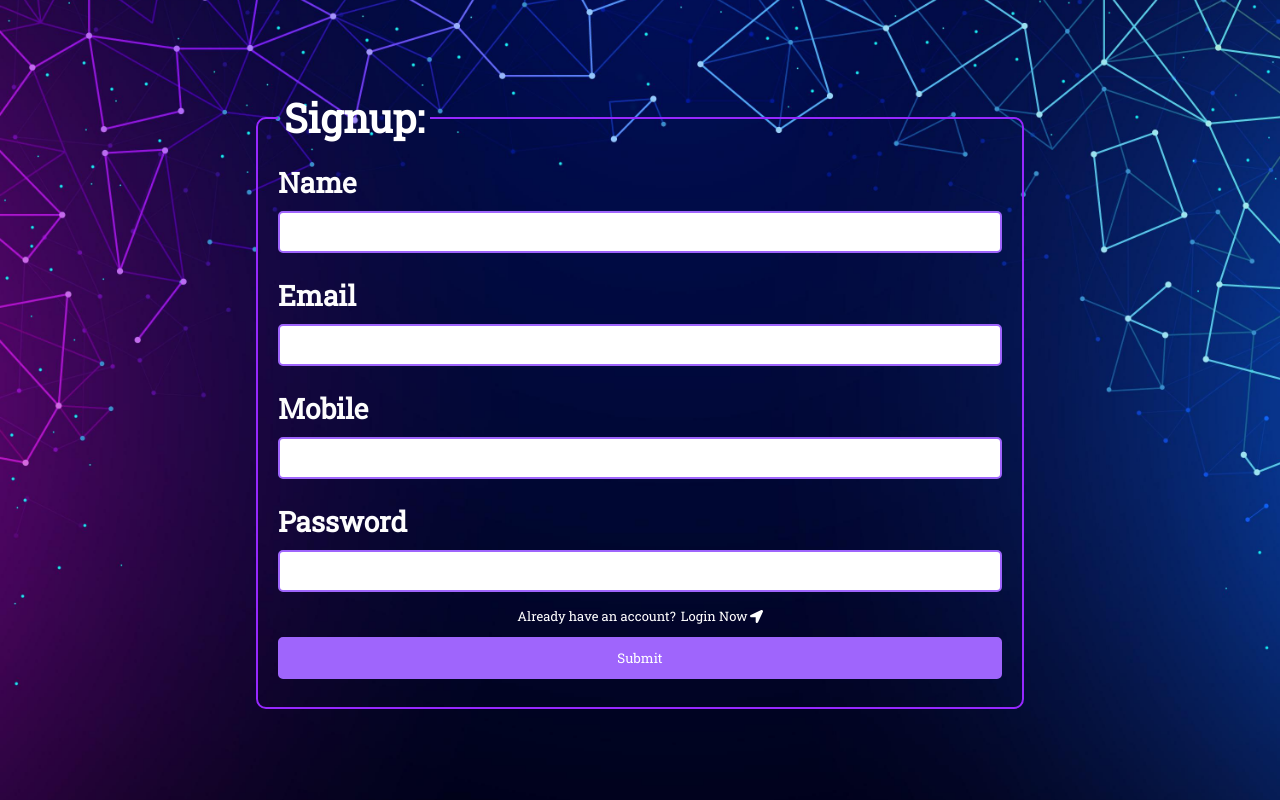
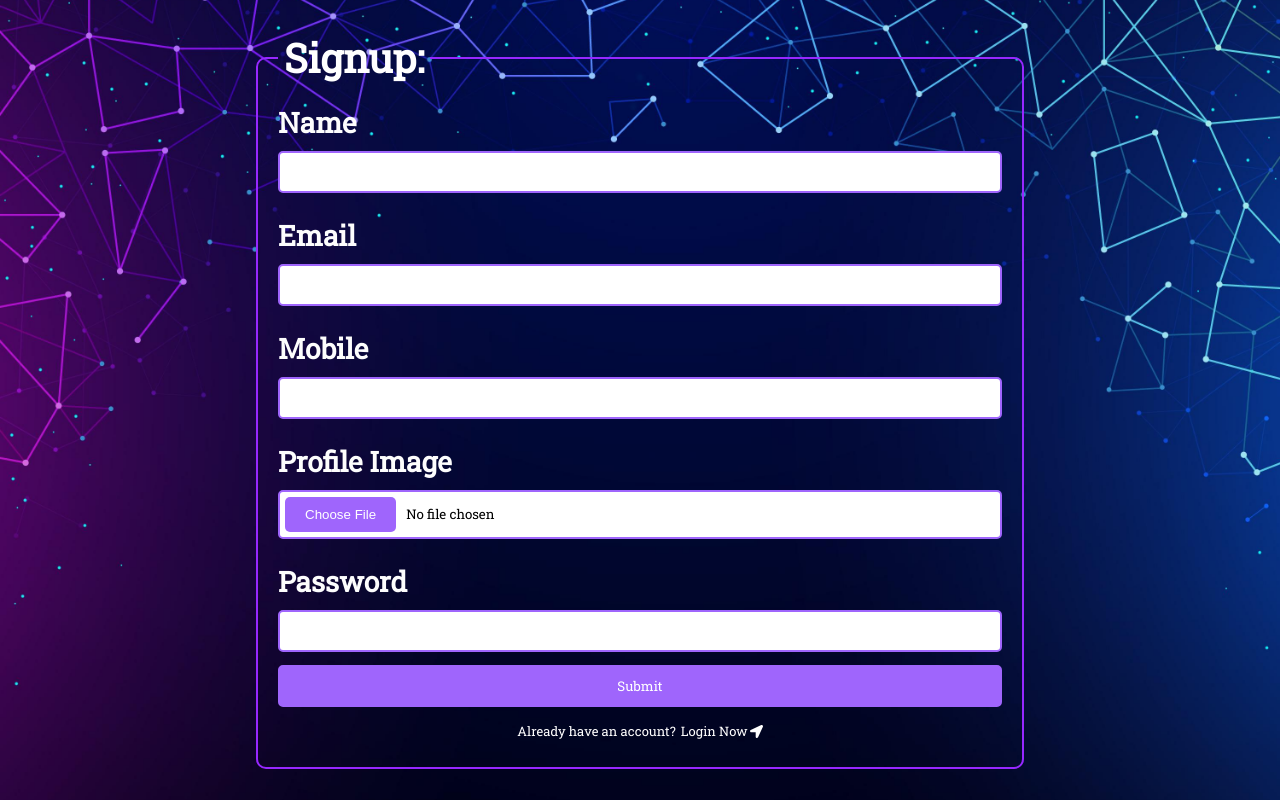
Before and after one commit to Abir-7/task-management-client, a React (Vite) app: page /signup in a window 1280 px wide. Built offline with nearby package versions, Linux system fonts and the light colour scheme.

Commit message:
add profile img upload option in signup page

```diff
--- a/package.json
+++ b/package.json
@@ -11,6 +11,7 @@
   },
   "dependencies": {
     "@reduxjs/toolkit": "^2.0.1",
+    "axios": "^1.6.5",
     "cors": "^2.8.5",
     "dotenv": "^16.3.1",
     "express": "^4.18.2",
--- a/src/Pages/Homepage/HomePage.tsx
+++ b/src/Pages/Homepage/HomePage.tsx
@@ -11,7 +11,7 @@ import Swal from "sweetalert2";
 import Loading from "../../components/Loading/Loading";
 
 function HomePage() {
-  const { isAdmin, token } = useSelector((state: RootState) => state.userInfo);
+  const { isAdmin, token,email } = useSelector((state: RootState) => state.userInfo);
   const [updatePoject, { isSuccess, isError }] = useUpdateProjectMutation();
 
   const [isSkip, setIsSkip] = useState(true);
@@ -20,10 +20,10 @@ function HomePage() {
   });
 
   useEffect(() => {
-    if (token) {
+    if (token && email) {
       setIsSkip(false);
     }
-  }, [token]);
+  }, [token ,email]);
 
   useEffect(() => {
     if (isSuccess) {
--- a/src/Pages/TaskPage/TaskPage.tsx
+++ b/src/Pages/TaskPage/TaskPage.tsx
@@ -1,5 +1,5 @@
 import { useEffect, useState } from "react";
-import "./taskpage.css";
+
 import { BiTask } from "react-icons/bi";
 import { IoMdSearch } from "react-icons/io";
 import { FaArrowCircleRight, FaArrowCircleLeft } from "react-icons/fa";
@@ -19,6 +19,7 @@ type AssignedPerson = {
   _id: string;
   email: string;
   name: string;
+  photoURL:string
 };
 
 interface Task {
@@ -262,7 +263,7 @@ function TaskPage() {
                         data-tooltip-content={person?.name}
                         className="member-slide"
                         key={index}
-                        src={img} //to do add real image
+                        src={person.photoURL?person.photoURL:img} //to do add real image
                         alt=""
                       />
                       <Tooltip
--- a/src/Pages/UserSignUp/UserSignUp.tsx
+++ b/src/Pages/UserSignUp/UserSignUp.tsx
@@ -2,55 +2,77 @@ import { SubmitHandler, useForm } from "react-hook-form";
 import { FaLocationArrow } from "react-icons/fa";
 import { MdTaskAlt } from "react-icons/md";
 import { Link, useNavigate } from "react-router-dom";
-import { setSingupStatus, userReg } from "../../Redux/feature/userInfo/userInfoSlice";
+import {
+  setSingupStatus,
+  userReg,
+} from "../../Redux/feature/userInfo/userInfoSlice";
 import { useDispatch, useSelector } from "react-redux";
 import { RootState, store } from "../../Redux/store";
-import Swal from 'sweetalert2'
-import { useEffect } from "react";
+import Swal from "sweetalert2";
+import { useEffect, useState } from "react";
 function UserSignUp() {
-  const navigate=useNavigate()
+
+  const [isSignupLoading,setIsSignupLoading]=useState(false)
+
+  const navigate = useNavigate();
   interface Inputs {
     name: string;
     email: string;
     mobile: number;
     password: string;
+    image:any
   }
   const dispatch = useDispatch<typeof store.dispatch>();
 
-  const {isSignupSuccessfull,userInfoError} = useSelector((state: RootState) => state.userInfo);
+  const { isSignupSuccessfull, userInfoError } = useSelector(
+    (state: RootState) => state.userInfo
+  );
 
   //console.log(userName,email)
 
   const {
+    reset,
     register,
     handleSubmit,
     formState: { errors },
   } = useForm<Inputs>();
 
   const onSubmit: SubmitHandler<Inputs> = (data) => {
+    console.log(data.image[0])
+    setIsSignupLoading(true)
+    const formData = new FormData()
+        formData.append('image', data.image[0]);
     dispatch(
       userReg({
         name: data.name,
         email: data.email,
         mobile: data.mobile,
         password: data.password,
+        formData:formData
       })
     );
+    reset()
   };
 
-  useEffect(()=>{
-  if(isSignupSuccessfull){
+  useEffect(() => {
+    if (isSignupSuccessfull) {
+      setIsSignupLoading(false)
       Swal.fire({
         position: "center",
         icon: "success",
         title: "Signup Successful",
         showConfirmButton: false,
         timer: 1500,
-    })
-    dispatch(setSingupStatus(false))
-    navigate('/')
+      });
+      dispatch(setSingupStatus(false));
+      navigate("/");
     }
-  },[isSignupSuccessfull])
+
+    if(isSignupSuccessfull==false){
+      setIsSignupLoading(false)
+    }
+
+  }, [isSignupSuccessfull]);
 
   return (
     <div className="login-background">
@@ -90,6 +112,17 @@ function UserSignUp() {
               </div>
               <br />
               <div>
+                <label htmlFor="">Profile Image</label> <br />
+                <input
+                  {...register("image", { required: true })}
+                  type="file"
+                />
+                {errors.image && (
+                  <span className="err-msg">This field is required</span>
+                )}
+              </div>
+              <br />
+              <div>
                 <label htmlFor="">Password</label> <br />
                 <input
                   {...register("password", { required: true })}
@@ -100,6 +133,9 @@ function UserSignUp() {
                 )}
               </div>
             </div>
+
+            <input  type="submit" value={isSignupLoading?'Processing...':"Submit"} />
+
             <div className="singnup-link-section">
               <div>
                 {" "}
@@ -115,8 +151,9 @@ function UserSignUp() {
                 </Link>
               </div>
             </div>
-            <input type="submit" value={"Submit"} />
-          <div style={{paddingTop:'5px',color:'red',textAlign:'center'}}>
+            <div
+              style={{ paddingTop: "5px", color: "red", textAlign: "center" }}
+            >
               <p>{userInfoError}</p>
             </div>
           </fieldset>
--- a/src/Redux/feature/api/baseApi.ts
+++ b/src/Redux/feature/api/baseApi.ts
@@ -1,6 +1,5 @@
 import { createApi, fetchBaseQuery } from "@reduxjs/toolkit/query/react";
 import { GetAllProject, addProject, addProjectResponse, addTaskData, addTaskResponse, allUser, deleteTaskData, deleteTaskResponse, getAllTask, updateProject, updateProjectResponse, updateTaskData, updateTaskResponse } from "./interface";
-
 export const api = createApi({
   baseQuery: fetchBaseQuery({
     baseUrl: "https://task-management-system-server-tau.vercel.app",
--- a/src/Router/PrivetRoute.tsx
+++ b/src/Router/PrivetRoute.tsx
@@ -27,7 +27,7 @@ const PrivetRouts = ({ children }: PrivateRoutesProps) => {
   useEffect(() => {
     const unsubscribe = onAuthStateChanged(auth, (user: any | null) => {
       if (user) {
-        //console.log('useeefact')
+        console.log(user)
         const email = user.email;
         console.log(email);
         fetch("https://task-management-system-server-tau.vercel.app/jwt", {
@@ -43,7 +43,7 @@ const PrivetRouts = ({ children }: PrivateRoutesProps) => {
             localStorage.setItem("access-token", data.token);
             dispatch(setToken(data.token));
             dispatch(
-              setUserInfo({ name: user.displayName, email: user.email })
+              setUserInfo({ name: user.displayName, email: user.email,photoURL:user.photoURL })
             );
             dispatch(setUserLoading(false));
             dispatch(checkAdmin(user.email));
@@ -52,7 +52,7 @@ const PrivetRouts = ({ children }: PrivateRoutesProps) => {
       } else {
         signOut(auth);
         dispatch(setUserLoading(false));
-        dispatch(setUserInfo({ name: "", email: "" }));
+        dispatch(setUserInfo({ name: "", email: "",photoURL:'' }));
         localStorage.removeItem("access-token");
       }
     });
@@ -74,7 +74,7 @@ const PrivetRouts = ({ children }: PrivateRoutesProps) => {
       return children;
     } else {
       signOut(auth);
-      dispatch(setUserInfo({ name: "", email: "" }));
+      dispatch(setUserInfo({ name: "", email: "",photoURL:'' }));
       return (
         <Navigate to="/login" state={{ from: location }} replace></Navigate>
       );
--- a/src/Router/Router.tsx
+++ b/src/Router/Router.tsx
@@ -10,14 +10,14 @@ const router = createBrowserRouter([
   {
     path: "/",
     element: (
-      <PrivetRouts>
+
         <MainPage></MainPage>
-      </PrivetRouts>
+
     ),
     children: [
       {
         path: "/",
-        element: <HomePage></HomePage>,
+        element: <PrivetRouts><HomePage></HomePage></PrivetRouts>,
       },
       {
         path: "/task/:id",
--- a/src/index.css
+++ b/src/index.css
@@ -16,7 +16,6 @@ body {
   margin-right: auto;
 }
 
-
 .custom-swal-container {
   width: 200px; /* Set the desired width */
   height: 100px; /* Set the desired height */
@@ -24,7 +23,6 @@ body {
   justify-content: center;
   align-items: center;
 }
-
 
 .navbar {
   display: flex;
@@ -609,6 +607,27 @@ fieldset {
   border-radius: 5px;
   border: 2px solid var(--main-color);
 }
+.form input[type=file]{
+  background-color: var(--secondary-color);
+  color: black;
+}
+.form input[type=file]::file-selector-button {
+  margin-top: -5px;
+  margin-bottom: -5px;
+  margin-left: -5px;
+  margin-right: 10px;
+  border: none;
+  background: var(--main-color);
+  padding: 10px 20px;
+  border-radius: 5px;
+  color: var(--secondary-color);
+  cursor: pointer;
+  transition: background .2s ease-in-out;
+}
+
+input[type=file]::file-selector-button:hover {
+  background: var(--main-hover-color);
+}
 .form input[type="submit"] {
   width: 100%;
   padding: 10px;
@@ -698,7 +717,7 @@ fieldset {
   width: 2px;
   background-color: #9f65fc;
 }
-.homepage-box1{
+.homepage-box1 {
   min-height: 100px;
 }
 .hompage-action {
@@ -717,7 +736,7 @@ fieldset {
   background-color: rgba(132, 0, 255, 0.048);
   box-shadow: 0 4px 4px rgba(0, 0, 0, 0.253);
 }
-.hompage-action button{
+.hompage-action button {
   border: none;
   background-color: var(--main-color);
   padding: 2px 9px;
@@ -725,9 +744,8 @@ fieldset {
   color: var(--secondary-color);
   transition: all 0.4s;
 }
-.hompage-action button:hover{
-background-color: var(--main-hover-color);
-
+.hompage-action button:hover {
+  background-color: var(--main-hover-color);
 }
 @media only screen and (min-width: 380px) and (max-width: 910px) {
   .task-full-container {
@@ -767,6 +785,7 @@ background-color: var(--main-hover-color);
   }
 }
 @media only screen and (max-width: 600px) {
+
   .homepage-container {
     height: calc(100% - 20px);
     margin: 10px;
@@ -785,8 +804,9 @@ background-color: var(--main-hover-color);
   }
 
   .profile-option {
-    right: -30px;
-    top: -58px;
+    width: 50px;
+    left:calc(26vw);
+    top: -50px;
   }
   .profile-option.actives {
     display: flex;
```
Also changed, not shown: src/Redux/feature/userInfo/userInfoSlice.ts (+36 -21 lines), src/components/navbar/Navbar.tsx (+5 -7 lines), src/Pages/TaskPage/taskpage.css (deleted), src/components/navbar/navbar.css (deleted), 1 other file (tests, documents, lock files or other folders). Lines whose indentation alone changed are shown as unchanged.
